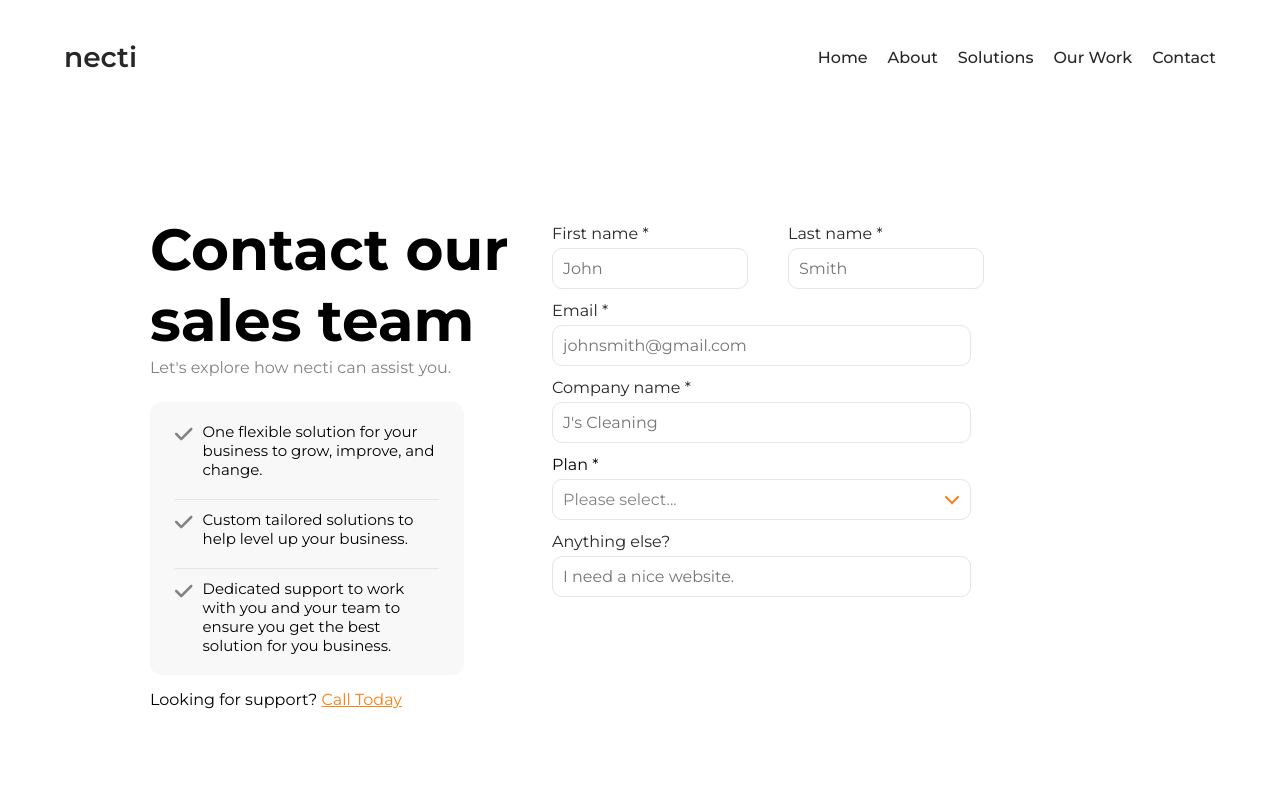
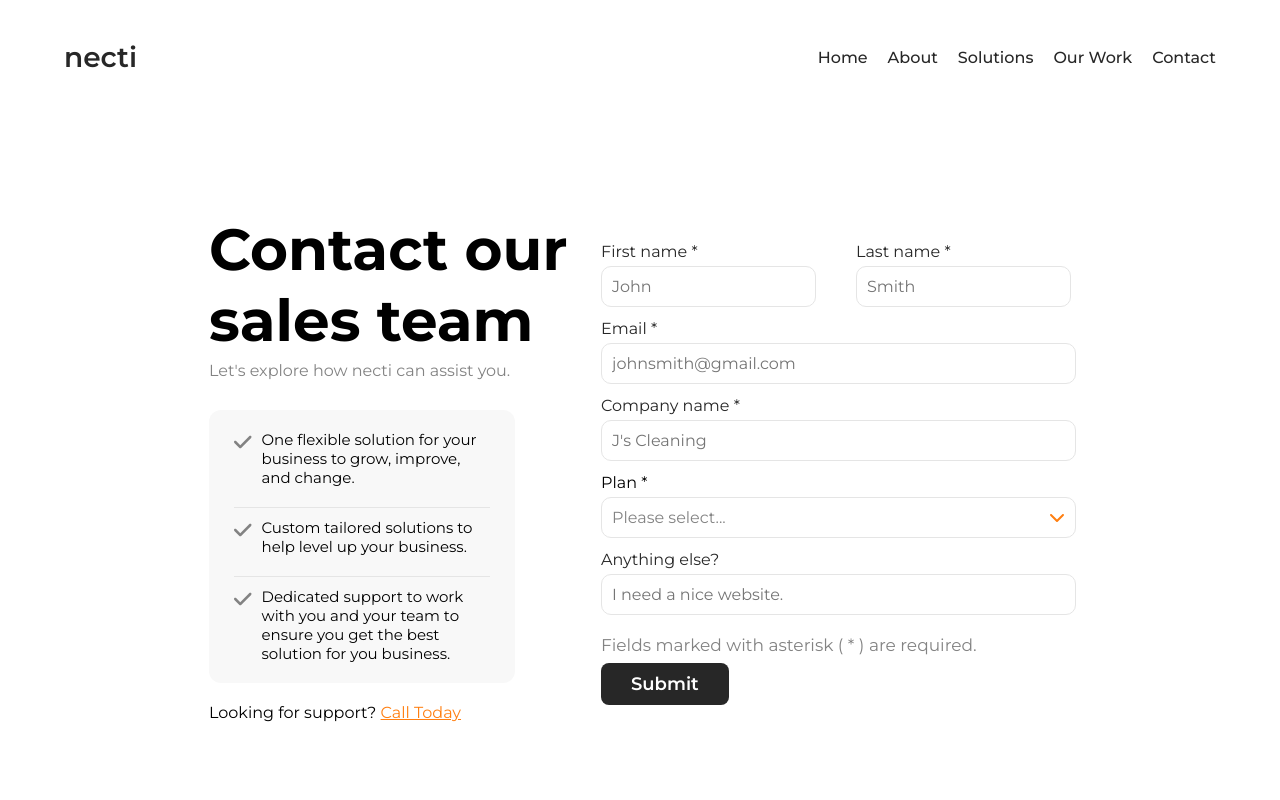
Before and after one commit to necti-inc/necti-web, a Next.js app: page /contact in a window 1280 px wide. Shown: the top 800 px of the page. Built offline with nearby package versions, Linux system fonts and the light colour scheme.

Commit message:
More Changes for the Contact Screen, should be all good to go just have to add functionality

```diff
--- a/src/components/comp-drop-down/plandropdown.module.css
+++ b/src/components/comp-drop-down/plandropdown.module.css
@@ -1,7 +1,7 @@
 .container {
     display: flex;
     flex-direction: column;
-    width: 85.5%;
+    width: 97%;
     margin: 10px 10px 2px;
 
 }
--- a/src/components/comp-large-text-input/largetextinput.module.css
+++ b/src/components/comp-large-text-input/largetextinput.module.css
@@ -1,7 +1,7 @@
 .container {
     display: flex;
     flex-direction: column;
-    width: 85.5%;
+    width: 97%;
     margin: 10px 10px 2px;
 
 }
--- a/src/components/comp-small-text-input/smalltextinput.module.css
+++ b/src/components/comp-small-text-input/smalltextinput.module.css
@@ -1,7 +1,7 @@
 .container {
     display: flex;
     flex-direction: column;
-    width: 40%;
+    width: 50%;
     margin: 10px 10px 2px;
 }
 
--- a/src/sections/section-contact-form/SectionContactForm.jsx
+++ b/src/sections/section-contact-form/SectionContactForm.jsx
@@ -1,4 +1,6 @@
-import React from "react";
+"use client";
+
+import React, { useState } from "react";
 import style from "./sectioncontactform.module.css";
 import { FontAwesomeIcon } from "@fortawesome/react-fontawesome";
 import { faCheck } from "@fortawesome/free-solid-svg-icons";
@@ -8,7 +10,16 @@ import Divider from "@/sections/section-contact-form/Divider";
 import SmallTextInput from "@/components/comp-small-text-input/SmallTextInput";
 import LargeTextInput from "@/components/comp-large-text-input/LargeTextInput";
 import PlanDropdown from "@/components/comp-drop-down/PlanDropdown";
+import Link from "next/link";
 function SectionContactForm() {
+  const [isHovered, setIsHovered] = useState(false);
+
+  const buttonStyle = {
+    backgroundColor: isHovered ? theme.primaryColor : theme.black,
+    color: isHovered ? theme.black : theme.white,
+    transition: "background-color 0.3s, color 0.3s",
+  };
+
   return (
     <div className={style.container}>
       <div className={style.leftContainer}>
@@ -70,6 +81,22 @@ function SectionContactForm() {
             placeholder={"I need a nice website."}
           />
         </div>
+        <div>
+          <p style={{ color: theme.darkGrey }} className={style.warningText}>
+            Fields marked with asterisk ( * ) are required.
+          </p>
+          <Link href={"/contact"}>
+            <button
+              // style={{ backgroundColor: theme.black, color: theme.white }}
+              style={buttonStyle}
+              className={style.buttonDark}
+              onMouseEnter={() => setIsHovered(true)}
+              onMouseLeave={() => setIsHovered(false)}
+            >
+              Submit
+            </button>
+          </Link>
+        </div>
       </div>
     </div>
   );
--- a/src/sections/section-contact-form/sectioncontactform.module.css
+++ b/src/sections/section-contact-form/sectioncontactform.module.css
@@ -1,6 +1,8 @@
 .container {
     padding: 100px 150px;
     display: flex;
+    justify-content: center;
+    align-items: center;
 }
 
 .title {
@@ -10,11 +12,12 @@
 
 .leftContainer {
     width: 40%;
+    padding-left: 10px;
 }
 
 .subtitle {
     font-size: 16px;
-    margin-top: 2px;
+    margin-top: 5px;
 }
 
 .iconBox {
@@ -36,7 +39,7 @@
     width: 80%;
     border-radius: 12px;
     padding: 20px 25px;
-    margin-top: 25px;
+    margin-top: 30px;
 }
 
 .divider {
@@ -46,12 +49,11 @@
 }
 
 .callText {
-    margin-top: 15px;
+    margin-top: 20px;
 }
 
 .rightContainer {
     width: 50%;
-
 }
 
 .topContainer {
@@ -63,3 +65,24 @@
     display: flex;
     flex-direction: column;
 }
+
+.warningText {
+    font-size: 17px;
+    margin-left: 10px;
+    margin-top: 18px;
+}
+
+.buttonDark {
+    padding-top: 10px;
+    padding-bottom: 10px;
+    padding-left: 30px;
+    padding-right: 30px;
+    border: none;
+    border-radius: 8px;
+    font-size: 18px;
+    font-weight: 600;
+    font-family: inherit;
+    cursor: pointer;
+    margin-left: 10px;
+    margin-top: 8px;
+}
```
